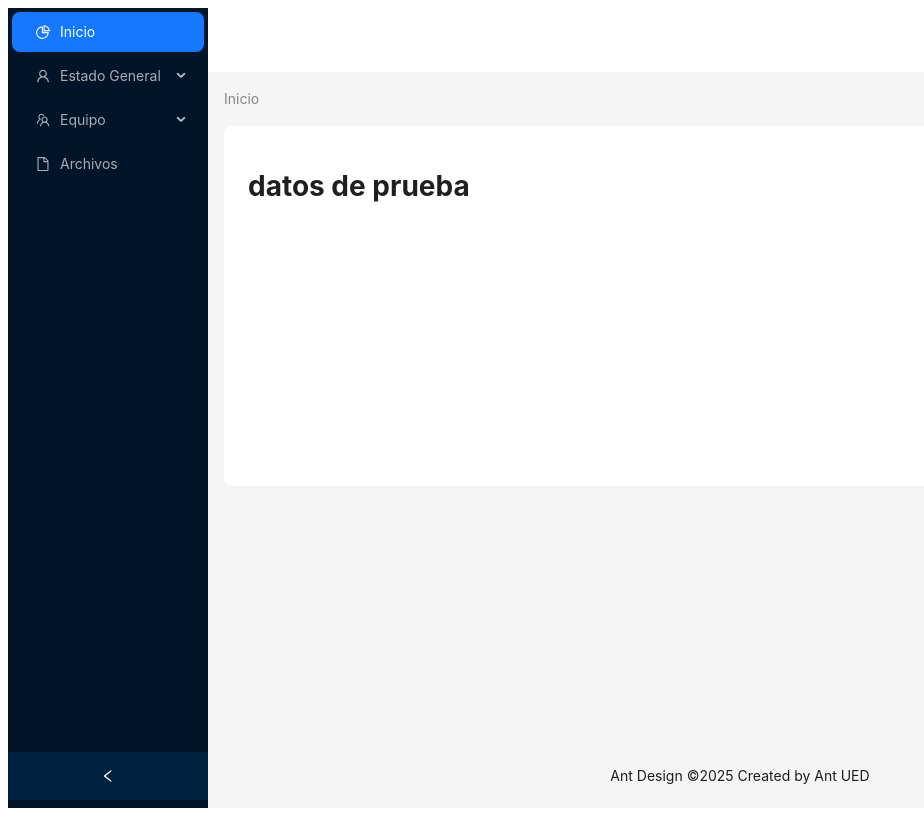
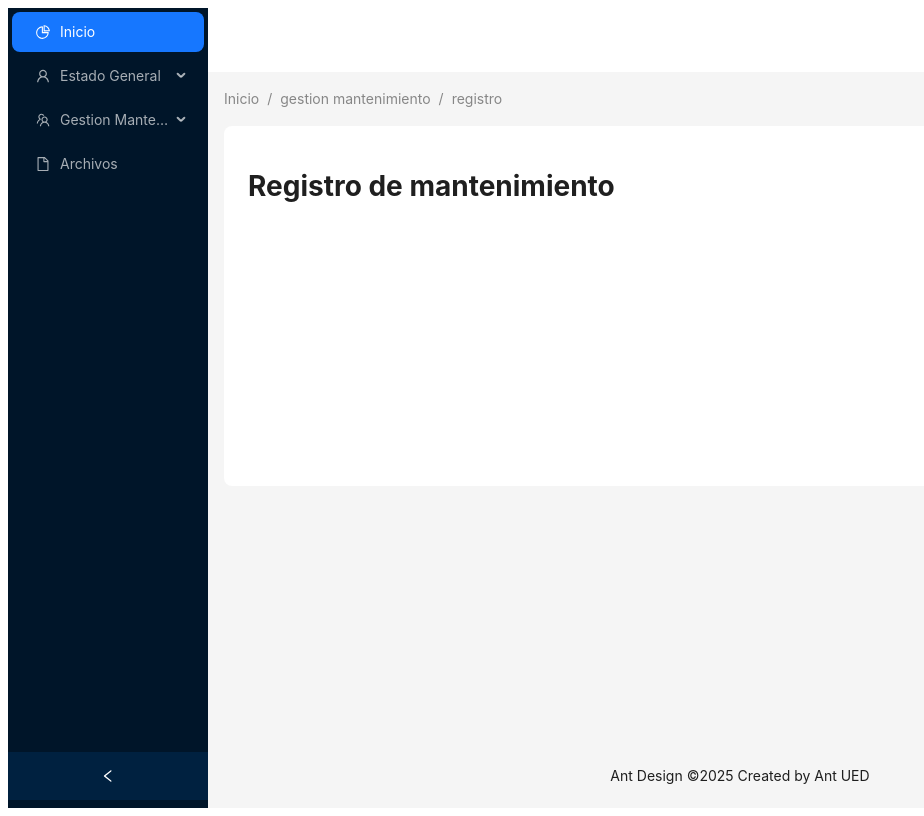
Before and after one commit to EdwarAlexander/app_support_unir, a React (Vite) app: page /gestion-mantenimiento/registro in a window 1280 px wide. Before the commit this address led to /. Shown: the whole page, without its empty margins (0-924 px from the left). Built offline with nearby package versions, Linux system fonts and the light colour scheme.

Commit message:
agregar paquete de gestion mantenimiento

```diff
--- a/src/admin/layout/AdminLayout.tsx
+++ b/src/admin/layout/AdminLayout.tsx
@@ -37,8 +37,8 @@ const items: MenuItem[] = [
     getItem('Indicadores de Alerta', '/estado-general-equipos/indicadores'),
     getItem('Resumen de Equipos', '/estado-general-equipos/resumenequipos'),
   ]),
-  getItem('Equipo', 'sub2', <TeamOutlined />, [
-    getItem('Equipo 1', '/team/1'),
+  getItem('Gestion Mantenimiento', 'sub2', <TeamOutlined />, [
+    getItem('Registro', '/gestion-mantenimiento/registro'),
     getItem('Equipo 2', '/team/2'),
   ]),
   getItem('Archivos', '/files', <FileOutlined />),
--- /dev/null
+++ b/src/admin/pages/gestionMantenimiento/AdminRegistroMantenimiento.tsx
@@ -0,0 +1,10 @@
+
+const AdminRegistroMantenimiento = () => {
+  return (
+    <div>
+      <h1>Registro de mantenimiento</h1>
+    </div>
+  )
+}
+
+export default AdminRegistroMantenimiento
--- a/src/admin/pages/index.ts
+++ b/src/admin/pages/index.ts
@@ -5,3 +5,6 @@ export { default as AdminResumenEquipo } from './estadoGeneralEquipo/AdminResume
 
 //page home
 export { default as HomePage } from './home/HomePage';
+
+//page gestion mantenimiento
+export { default as AdminRegistroMantenimiento } from './gestionMantenimiento/AdminRegistroMantenimiento';
```
Also changed, not shown: src/app.router.tsx (+6 -1 lines).
